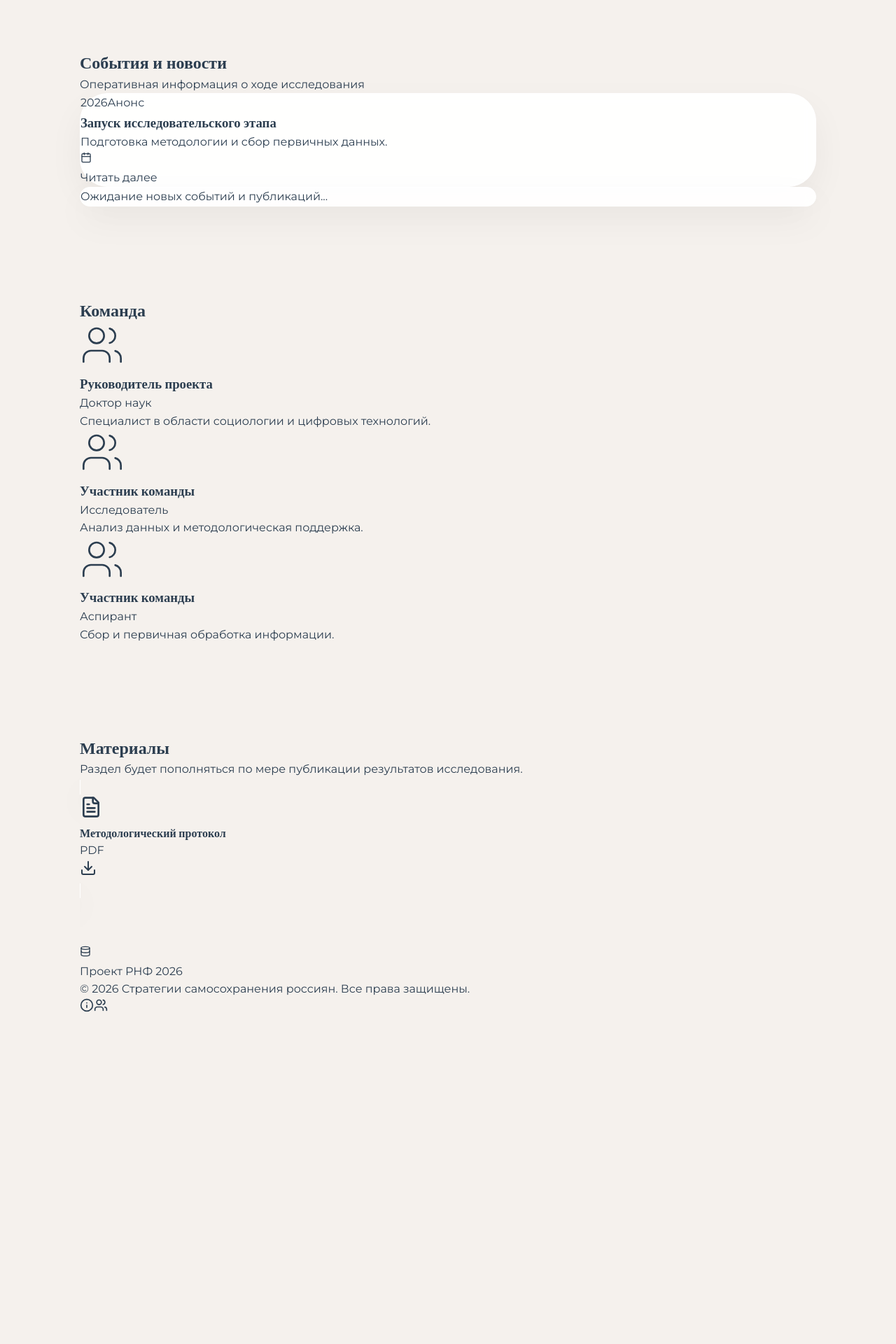
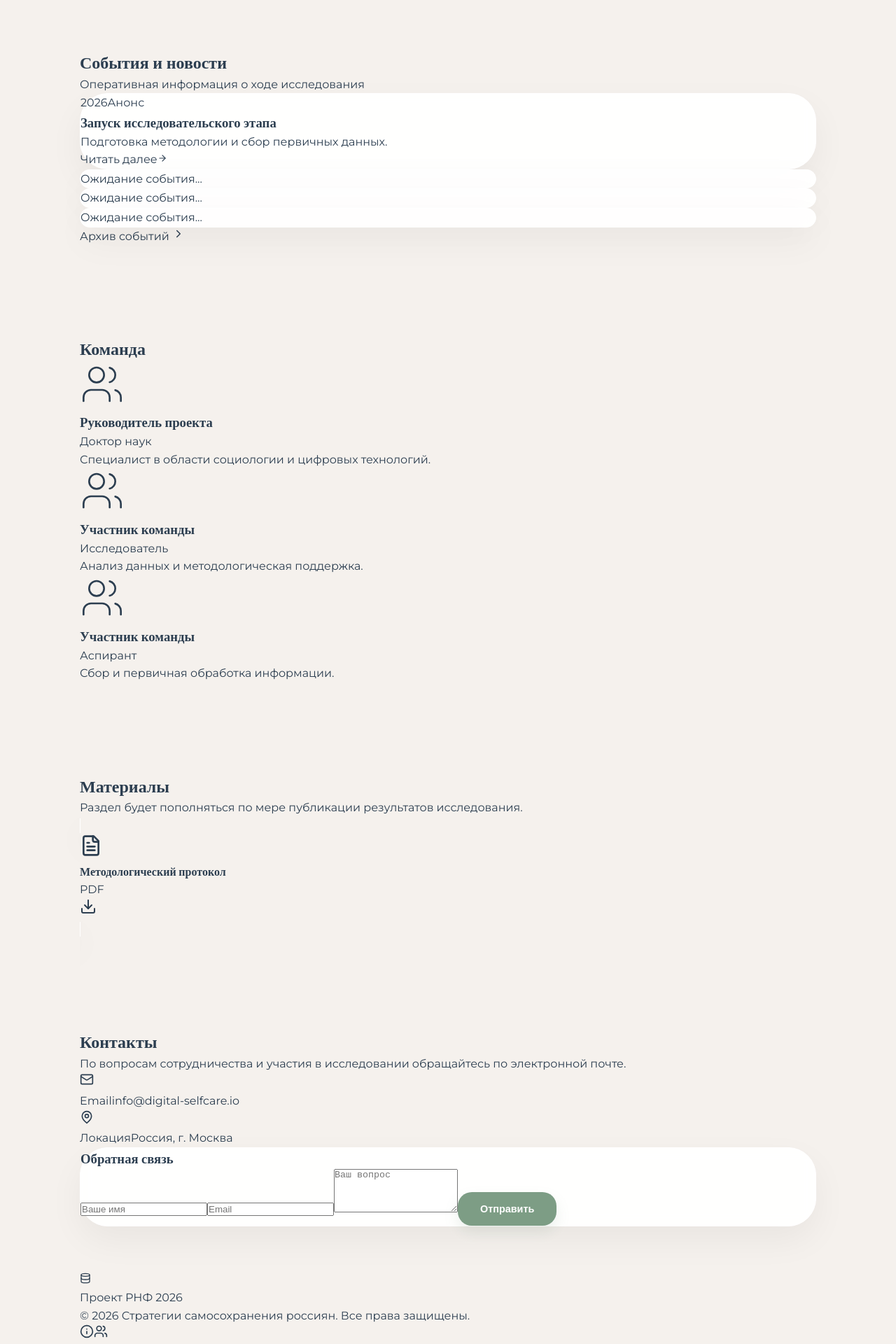
Before and after one commit to digital-selfcare/digital-selfcare.github.io, a React (Vite) app: page / in a window 1280 px wide. Shown: the part 637-2557 px from the top of the page at 70% size. Before the commit the page ends 2091 px from the top, so only its background shows below. Built offline with nearby package versions, Linux system fonts and the light colour scheme; a web font is replaced by a local one.

Commit message:
Layout: News 4-in-row, Archive, Contacts section

```diff
--- a/src/App.jsx
+++ b/src/App.jsx
@@ -3,7 +3,8 @@ import { motion } from 'framer-motion';
 import {
   Menu, X, ChevronRight, Users,
   FileText, Award, Download,
-  Database, Info, Calendar, BookOpen
+  Database, Info, Calendar, BookOpen,
+  Mail, MapPin, ArrowRight
 } from 'lucide-react';
 import { content } from './content';
 
@@ -47,11 +48,12 @@ function App() {
               </p>
 
               {/* Menu as Green Buttons */}
-              <div className="flex flex-wrap gap-4 mb-12">
-                <a href="#about" className="btn px-8 py-4 rounded-2xl">{content.about.title}</a>
-                <a href="#events" className="btn px-8 py-4 rounded-2xl bg-sage/80 hover:bg-sage transition-all">{content.events.title}</a>
-                <a href="#team" className="btn px-8 py-4 rounded-2xl bg-sage/80 hover:bg-sage transition-all">{content.team.title}</a>
-                <a href="#materials" className="btn px-8 py-4 rounded-2xl bg-sage/80 hover:bg-sage transition-all">{content.materials.title}</a>
+              <div className="flex flex-wrap gap-3 mb-12">
+                <a href="#about" className="btn px-6 py-3 rounded-xl">{content.about.title}</a>
+                <a href="#events" className="btn px-6 py-3 rounded-xl bg-sage/80 hover:bg-sage transition-all">{content.events.title}</a>
+                <a href="#team" className="btn px-6 py-3 rounded-xl bg-sage/80 hover:bg-sage transition-all">{content.team.title}</a>
+                <a href="#materials" className="btn px-6 py-3 rounded-xl bg-sage/80 hover:bg-sage transition-all">{content.materials.title}</a>
+                <a href="#contacts" className="btn px-6 py-3 rounded-xl bg-powdery/80 hover:bg-powdery transition-all">Контакты</a>
               </div>
 
               <div className="flex items-center gap-2 text-text-light font-bold text-sm">
@@ -85,7 +87,7 @@ function App() {
         </div>
       </section>
 
-      {/* News & Events - FIXED OVERFLOW */}
+      {/* News & Events - 4 IN A ROW + ARCHIVE */}
       <section id="events" className="py-24 bg-beige/5">
         <div className="container">
           <div className="mb-16">
@@ -94,36 +96,44 @@ function App() {
             <p className="text-text-light text-lg">Оперативная информация о ходе исследования</p>
           </div>
 
-          <div className="space-y-8">
+          <div className="grid grid-cols-1 sm:grid-cols-2 lg:grid-cols-4 gap-6 mb-12">
             {content.events.items.map((item, i) => (
               <motion.div
                 key={item.id}
                 whileHover={{ y: -5 }}
-                className="glass p-10 relative overflow-hidden border-l-8 border-sage"
+                className="glass p-6 flex flex-col h-full border-t-4 border-sage overflow-hidden"
               >
-                <div className="flex flex-col md:flex-row gap-10">
-                  <div className="md:w-48">
-                    <span className="block text-3xl font-bold text-sage mb-1">{item.date}</span>
-                    <span className="text-xs uppercase font-bold text-text-light tracking-[0.2em]">{item.type}</span>
-                  </div>
-                  <div className="flex-grow">
-                    <h3 className="text-2xl mb-4 font-bold leading-tight text-text">{item.title}</h3>
-                    <p className="text-lg text-text-light leading-relaxed mb-8">{item.description}</p>
-                    <div className="flex items-center gap-3 text-sm font-bold text-sage group cursor-pointer">
-                      <div className="w-8 h-8 rounded-full bg-sage/10 flex items-center justify-center group-hover:bg-sage group-hover:text-white transition-all">
-                        <Calendar size={16} />
-                      </div>
-                      <span>Читать далее</span>
-                    </div>
-                  </div>
+                <div className="mb-4">
+                  <span className="block text-2xl font-bold text-sage">{item.date}</span>
+                  <span className="text-[10px] uppercase font-bold text-text-light tracking-widest">{item.type}</span>
+                </div>
+                <div className="flex-grow">
+                  <h3 className="text-lg mb-3 font-bold leading-tight text-text break-words">
+                    {item.title}
+                  </h3>
+                  <p className="text-sm text-text-light leading-relaxed mb-6 line-clamp-3">
+                    {item.description}
+                  </p>
+                </div>
+                <div className="flex items-center gap-2 text-xs font-bold text-sage group cursor-pointer mt-auto">
+                  <span>Читать далее</span>
+                  <ArrowRight size={14} className="group-hover:translate-x-1 transition-transform" />
                 </div>
               </motion.div>
             ))}
 
-            {/* Empty State - FIXED ALIGNMENT */}
-            <div className="glass p-10 border-dashed border-2 border-gray-200 bg-white/30">
-               <p className="text-gray-400 font-medium italic text-center">Ожидание новых событий и публикаций...</p>
-            </div>
+            {/* Placeholders to fill the 4-in-a-row look if needed */}
+            {[1, 2, 3].slice(0, 4 - content.events.items.length).map(n => (
+              <div key={n} className="glass p-6 border-dashed border-2 border-gray-200 bg-white/20 flex items-center justify-center">
+                <p className="text-gray-300 text-xs text-center italic">Ожидание события...</p>
+              </div>
+            ))}
+          </div>
+
+          <div className="text-center">
+            <a href="#" className="inline-flex items-center gap-2 text-text-light hover:text-sage font-bold transition-colors py-2 border-b-2 border-transparent hover:border-sage">
+              Архив событий <ChevronRight size={18} />
+            </a>
           </div>
         </div>
       </section>
@@ -189,8 +199,51 @@ function App() {
         </div>
       </section>
 
+      {/* Contacts Section */}
+      <section id="contacts" className="py-24 bg-white">
+        <div className="container">
+          <div className="grid md:grid-cols-2 gap-20 items-center">
+            <div>
+              <h2 className="text-4xl font-playfair font-bold mb-6">{content.contacts.title}</h2>
+              <p className="text-lg text-text-light mb-10 leading-relaxed">
+                {content.contacts.description}
+              </p>
+              <div className="space-y-6">
+                <div className="flex items-center gap-4">
+                  <div className="w-12 h-12 rounded-full bg-sage/10 text-sage flex items-center justify-center">
+                    <Mail size={20} />
+                  </div>
+                  <div>
+                    <span className="block text-xs uppercase font-bold text-text-light">Email</span>
+                    <a href={`mailto:${content.contacts.email}`} className="text-lg font-bold hover:text-sage transition">{content.contacts.email}</a>
+                  </div>
+                </div>
+                <div className="flex items-center gap-4">
+                  <div className="w-12 h-12 rounded-full bg-powdery/10 text-powdery flex items-center justify-center">
+                    <MapPin size={20} />
+                  </div>
+                  <div>
+                    <span className="block text-xs uppercase font-bold text-text-light">Локация</span>
+                    <span className="text-lg font-bold">{content.contacts.address}</span>
+                  </div>
+                </div>
+              </div>
+            </div>
+            <div className="glass p-10 bg-sage/5 border-none">
+              <h3 className="text-2xl font-playfair font-bold mb-6">Обратная связь</h3>
+              <form className="space-y-4">
+                <input type="text" placeholder="Ваше имя" className="w-full p-4 rounded-xl border border-gray-100 bg-white focus:outline-sage" />
+                <input type="email" placeholder="Email" className="w-full p-4 rounded-xl border border-gray-100 bg-white focus:outline-sage" />
+                <textarea placeholder="Ваш вопрос" rows="4" className="w-full p-4 rounded-xl border border-gray-100 bg-white focus:outline-sage" />
+                <button type="button" className="btn w-full py-4 rounded-xl">Отправить</button>
+              </form>
+            </div>
+          </div>
+        </div>
+      </section>
+
       {/* Footer */}
-      <footer className="py-16 border-t border-gray-100 bg-white">
+      <footer className="py-16 border-t border-gray-100 bg-beige/10">
         <div className="container">
           <div className="flex flex-col md:flex-row justify-between items-center gap-8">
             <div className="flex items-center gap-3">
--- a/src/content.js
+++ b/src/content.js
@@ -54,5 +54,11 @@ export const content = {
         link: "#"
       }
     ]
+  },
+  contacts: {
+    title: "Контакты",
+    email: "info@digital-selfcare.io",
+    address: "Россия, г. Москва",
+    description: "По вопросам сотрудничества и участия в исследовании обращайтесь по электронной почте."
   }
 };
```
